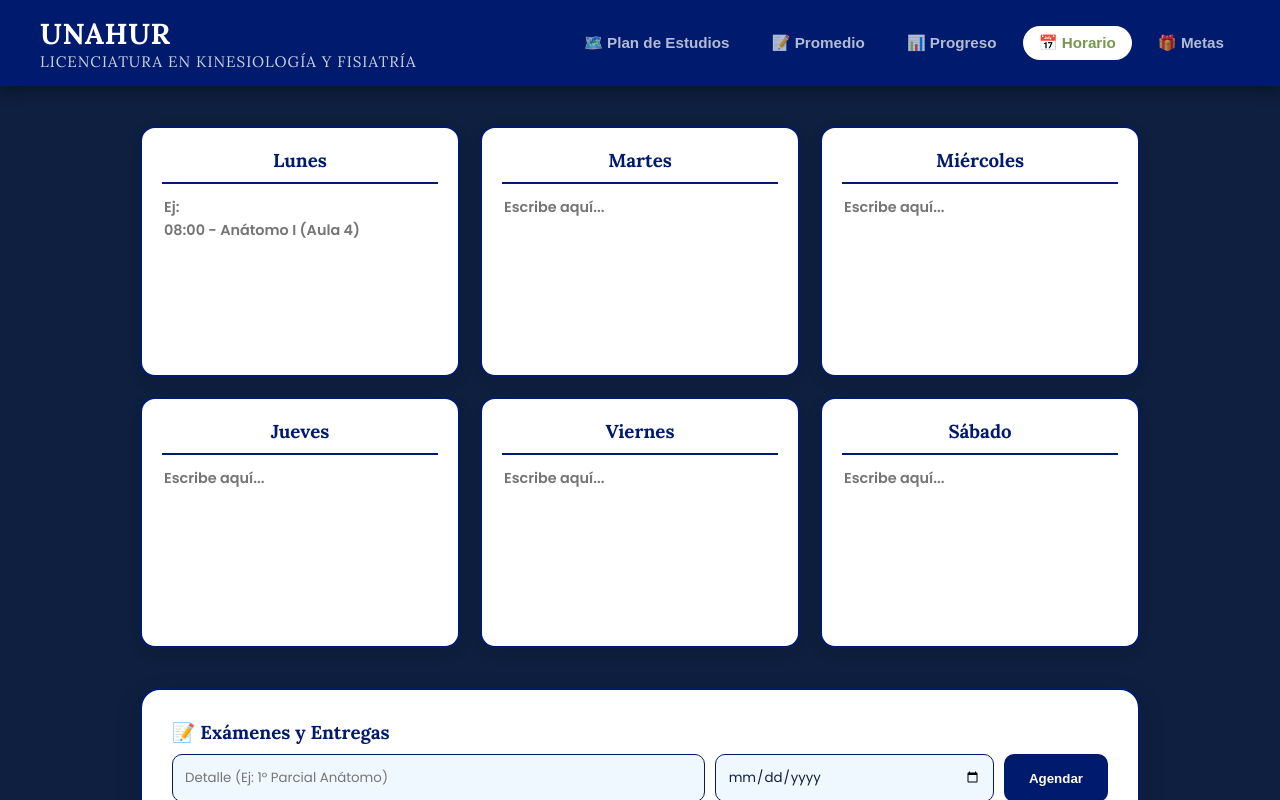
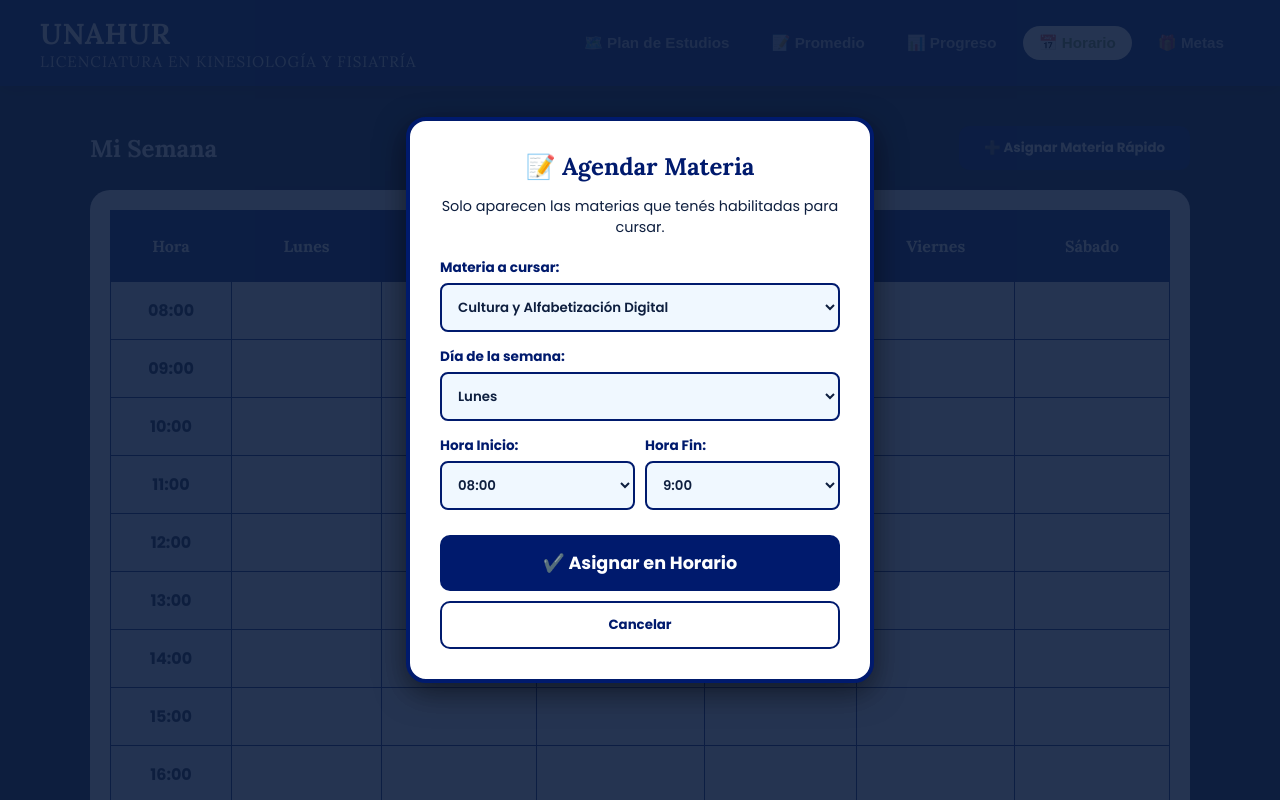
Before and after one commit to romazoud/plan-kinesiologia, a plain HTML site: page index.html in a window 1280 px wide. Both pictures are taken after a click on the button "📅 Horario". Shown: the top 800 px of the page. Drawn offline with nearby package versions, Linux system fonts and the light colour scheme.

Commit message:
Update index.html

```diff
--- a/index.html
+++ b/index.html
@@ -79,7 +79,7 @@
   .course.enabled:hover { transform: translateY(-3px); z-index: 10; background-color: #f0f8ff; box-shadow: 0 4px 10px rgba(0,0,0,0.1); }
 
   .course.completed {
-    opacity: 1; filter: none; border-color: #7a9650; background-color: #304b04; color: #000000; text-decoration: none;
+    opacity: 1; filter: none; border-color: #7a9650; background-color: #7a9650; color: #ffffff; text-decoration: none;
   }
   .course.completed::after {
     content: '⚽'; position: absolute; top: -10px; right: -10px; background: #ffffff; color: transparent;
@@ -97,7 +97,7 @@
 
   /* --- NOTAS --- */
   #view-grades { max-width: 800px; margin: 0 auto; }
-  .average-card { background: #304b04; color: #ffffff; padding: 30px; border-radius: 15px; text-align: center; margin-bottom: 30px; }
+  .average-card { background: #7a9650; color: #ffffff; padding: 30px; border-radius: 15px; text-align: center; margin-bottom: 30px; }
   .average-card h2 { color: #ffffff; margin-top: 0;}
   .average-card .big-number { font-size: 3.5rem; font-weight: 900; margin: 10px 0; }
   .grade-row { display: flex; justify-content: space-between; align-items: center; padding: 15px; border-bottom: 1px dashed rgba(14,31,63,0.3); }
@@ -113,7 +113,7 @@
   .pc-label { font-size: 0.8rem; letter-spacing: 1px; opacity: 0.8; }
 
   .stat-card {
-    background: #304b04; color: #ffffff; padding: 20px; border-radius: 15px; width: 150px;
+    background: #7a9650; color: #ffffff; padding: 20px; border-radius: 15px; width: 150px;
     text-align: center; border: 2px solid #7a9650; display: flex; flex-direction: column; justify-content: center; box-shadow: 0 5px 15px rgba(0,0,0,0.1);
   }
   .stat-val { font-size: 2.5rem; font-weight: 700; color: #ffffff; }
@@ -125,18 +125,57 @@
   .plan-card.planned { background: #001a6d; color: #ffffff; border-style: solid; border-color: #001a6d; }
   .plan-card.planned::after { content: '⚽'; position: absolute; top: -12px; right: -8px; font-size: 1.5rem; }
 
-  /* --- HORARIO Y EXÁMENES --- */
-  #view-schedule { max-width: 1000px; margin: 0 auto; padding-bottom: 50px; }
-  .schedule-grid { display: grid; grid-template-columns: repeat(auto-fit, minmax(250px, 1fr)); gap: 20px; margin-bottom: 40px; }
-  .day-card { background: #ffffff; border: 2px solid #001a6d; border-radius: 15px; padding: 20px; transition: transform 0.2s; box-shadow: 0 5px 15px rgba(0,0,0,0.1); }
-  .day-card:hover { transform: translateY(-3px); }
-  .day-card h3 { color: #001a6d; border-bottom: 2px solid #001a6d; padding-bottom: 10px; text-align: center; margin-top: 0; }
-  .day-textarea { width: 100%; height: 150px; border: none; resize: none; font-family: 'Poppins', sans-serif; font-size: 0.9rem; font-weight: 600; color: #0e1f3f; outline: none; background: transparent; line-height: 1.6; }
+  /* --- HORARIO (ESTILO GRILLA) --- */
+  #view-schedule { max-width: 1100px; margin: 0 auto; padding-bottom: 50px; }
+  .table-container {
+    background: #ffffff; padding: 20px; border-radius: 20px;
+    box-shadow: 0 10px 30px rgba(0,0,0,0.2); overflow-x: auto;
+  }
+  .schedule-table { width: 100%; border-collapse: collapse; color: #0e1f3f; min-width: 700px; }
+  .schedule-table th, .schedule-table td { border: 1px solid #001a6d; padding: 0; text-align: center; height: 50px; }
+  .schedule-table th { background: #001a6d; color: #ffffff; font-family: 'Lora', serif; padding: 10px; font-weight: 700; }
+  .hour-col { background: #f0f8ff; font-weight: 700; width: 100px; color: #0e1f3f; }
 
+  .schedule-input {
+    width: 100%; height: 100%; border: none; outline: none; background: transparent;
+    padding: 5px; font-family: 'Poppins', sans-serif; text-align: center; color: #0e1f3f;
+    resize: none; font-size: 0.85rem; box-sizing: border-box; font-weight: 600;
+  }
+  .schedule-input:focus { background: #f0f8ff; }
+
+  /* ESTILO PARA HORARIOS OCUPADOS (VERDE OSCURO) */
+  .occupied-cell {
+    background-color: #7a9650 !important;
+    color: #ffffff !important;
+    font-weight: 700;
+  }
+
+  /* --- MODAL PARA AGENDAR HORARIO --- */
+  .schedule-modal-overlay {
+    position: fixed; top: 0; left: 0; width: 100%; height: 100%;
+    background: rgba(14, 31, 63, 0.9); z-index: 2000;
+    display: none; justify-content: center; align-items: center;
+    animation: fadeIn 0.3s ease;
+  }
+  .schedule-modal-content {
+    background: #ffffff; color: #0e1f3f; padding: 30px; border-radius: 20px;
+    max-width: 90%; width: 400px; text-align: center;
+    border: 4px solid #001a6d; box-shadow: 0 10px 30px rgba(0,0,0,0.5);
+  }
+  .schedule-modal-content select {
+    width: 100%; padding: 12px; margin-bottom: 15px; border-radius: 8px;
+    border: 2px solid #001a6d; font-family: 'Poppins', sans-serif;
+    background: #f0f8ff; color: #0e1f3f; font-weight: 600; outline: none;
+  }
+  .schedule-modal-content label { display: block; text-align: left; font-size: 0.85rem; font-weight: bold; margin-bottom: 5px; color: #001a6d;}
+
+  /* --- EXÁMENES Y METAS --- */
   .add-exam-box { display: flex; gap: 10px; margin-bottom: 20px; flex-wrap: wrap; }
   .input-exam, .input-reward { flex: 1; min-width: 200px; padding: 12px; border: 1px solid #001a6d; border-radius: 10px; outline: none; background: #f0f8ff; color: #0e1f3f; font-family: 'Poppins', sans-serif; }
-  .btn-add { background: #001a6d; color: #ffffff; border: none; padding: 12px 25px; border-radius: 10px; font-weight: 700; cursor: pointer; transition: 0.3s; }
-  .btn-add:hover { opacity: 0.8; }
+  .btn-add { background: #001a6d; color: #ffffff; border: none; padding: 12px 25px; border-radius: 10px; font-weight: 700; cursor: pointer; transition: 0.3s; font-family: 'Poppins', sans-serif;}
+  .btn-add:hover { opacity: 0.8; transform: translateY(-2px); }
+  .btn-close { background: transparent; border: 2px solid #001a6d; color: #001a6d; width: 100%; margin-top: 10px; }
+  .btn-close:hover { background: #001a6d; color: #ffffff; }
 
   .exam-list { display: flex; flex-direction: column; gap: 10px; }
   .exam-item { display: flex; justify-content: space-between; align-items: center; padding: 15px 20px; background: #f0f8ff; border-left: 4px solid #001a6d; border-radius: 10px; }
@@ -158,6 +197,40 @@
   </style>
 </head>
 <body>
+
+  <div id="scheduleModal" class="schedule-modal-overlay">
+    <div class="schedule-modal-content">
+      <h2 style="color: #001a6d; margin-top:0;">📝 Agendar Materia</h2>
+      <p style="font-size: 0.9rem; margin-bottom: 20px; color:#0e1f3f;">Solo aparecen las materias que tenés habilitadas para cursar.</p>
+
+      <label>Materia a cursar:</label>
+      <select id="schSubject"></select>
+
+      <label>Día de la semana:</label>
+      <select id="schDay">
+        <option value="lunes">Lunes</option>
+        <option value="martes">Martes</option>
+        <option value="miercoles">Miércoles</option>
+        <option value="jueves">Jueves</option>
+        <option value="viernes">Viernes</option>
+        <option value="sabado">Sábado</option>
+      </select>
+
+      <div style="display:flex; gap:10px;">
+        <div style="flex:1;">
+          <label>Hora Inicio:</label>
+          <select id="schStart"></select>
+        </div>
+        <div style="flex:1;">
+          <label>Hora Fin:</label>
+          <select id="schEnd"></select>
+        </div>
+      </div>
+
+      <button class="btn-add" style="width: 100%; padding: 15px; font-size: 1.1rem; margin-top: 10px;" onclick="saveToSchedule()">✔️ Asignar en Horario</button>
+      <button class="btn-add btn-close" onclick="closeScheduleModal()">Cancelar</button>
+    </div>
+  </div>
 
   <header>
     <div class="logo-container">
@@ -267,17 +340,31 @@
       </div>
 
       <div id="view-schedule" class="view-section">
-        <div class="schedule-grid">
-          <div class="day-card"><h3>Lunes</h3><textarea class="day-textarea" data-day="lunes" placeholder="Ej:&#10;08:00 - Anátomo I (Aula 4)"></textarea></div>
-          <div class="day-card"><h3>Martes</h3><textarea class="day-textarea" data-day="martes" placeholder="Escribe aquí..."></textarea></div>
-          <div class="day-card"><h3>Miércoles</h3><textarea class="day-textarea" data-day="miercoles" placeholder="Escribe aquí..."></textarea></div>
-          <div class="day-card"><h3>Jueves</h3><textarea class="day-textarea" data-day="jueves" placeholder="Escribe aquí..."></textarea></div>
-          <div class="day-card"><h3>Viernes</h3><textarea class="day-textarea" data-day="viernes" placeholder="Escribe aquí..."></textarea></div>
-          <div class="day-card"><h3>Sábado</h3><textarea class="day-textarea" data-day="sabado" placeholder="Escribe aquí..."></textarea></div>
+        <div style="display: flex; justify-content: space-between; align-items: center; margin-bottom: 20px;">
+          <h3 style="margin: 0; color: #ffffff; font-family: 'Lora', serif; font-size: 1.5rem;">Mi Semana</h3>
+          <button class="btn-add" onclick="openScheduleModal()">➕ Asignar Materia Rápido</button>
         </div>
 
-        <div class="panel-box exams-container">
-          <h3>📝 Exámenes y Entregas</h3>
+        <div class="table-container">
+          <table class="schedule-table">
+            <thead>
+              <tr>
+                <th class="hour-col">Hora</th>
+                <th>Lunes</th>
+                <th>Martes</th>
+                <th>Miércoles</th>
+                <th>Jueves</th>
+                <th>Viernes</th>
+                <th>Sábado</th>
+              </tr>
+            </thead>
+            <tbody id="scheduleBody">
+            </tbody>
+          </table>
+        </div>
+
+        <div class="panel-box exams-container" style="margin-top: 30px;">
+          <h3 style="margin-top:0;">📝 Exámenes y Entregas</h3>
           <div class="add-exam-box">
             <input type="text" id="examName" class="input-exam" placeholder="Detalle (Ej: 1° Parcial Anátomo)">
             <input type="date" id="examDate" class="input-exam" style="flex: 0.5;">
@@ -288,7 +375,7 @@
       </div>
 
       <div id="view-rewards" class="view-section panel-box">
-        <h3 style="text-align:center;">✨ Mis Objetivos y Premios</h3>
+        <h3 style="text-align:center; margin-top:0;">✨ Mis Objetivos y Premios</h3>
         <div class="add-reward-box">
           <input type="text" id="goalInput" class="input-reward" placeholder="Objetivo (ej: Final de Fisiopatología)">
           <input type="text" id="prizeInput" class="input-reward" placeholder="Premio (ej: Día de Spa)">
@@ -305,12 +392,89 @@
     const plannerGrid = document.getElementById('plannerGrid');
     const rewardList = document.getElementById('rewardList');
     const examList = document.getElementById('examList');
+    const scheduleBody = document.getElementById('scheduleBody');
 
     let gradesData = JSON.parse(localStorage.getItem('kinesioNotas') || '{}');
     let plannedData = JSON.parse(localStorage.getItem('kinesioPlanificadas') || '{}');
     let rewardsData = JSON.parse(localStorage.getItem('kinesioPremios') || '[]');
-    let scheduleData = JSON.parse(localStorage.getItem('kinesioHorario') || '{}');
     let examsData = JSON.parse(localStorage.getItem('kinesioExamenes') || '[]');
+    let tableData = JSON.parse(localStorage.getItem('kinesioTabla') || '{}');
+
+    const horas = ["08:00", "09:00", "10:00", "11:00", "12:00", "13:00", "14:00", "15:00", "16:00", "17:00", "18:00", "19:00", "20:00", "21:00", "22:00", "23:00"];
+    const dias = ["lunes", "martes", "miercoles", "jueves", "viernes", "sabado"];
+
+    // --- LÓGICA DE LA TABLA DE HORARIOS ---
+    function buildSchedule() {
+      scheduleBody.innerHTML = '';
+      horas.forEach(h => {
+        const row = document.createElement('tr');
+        row.innerHTML = `<td class="hour-col">${h}</td>`;
+        dias.forEach(d => {
+          const cellId = `${d}-${h}`;
+          const content = tableData[cellId] || "";
+          const occupiedClass = content.trim() !== "" ? "occupied-cell" : "";
+          row.innerHTML += `<td><textarea class="schedule-input ${occupiedClass}" data-id="${cellId}" oninput="saveTableCell(this)">${content}</textarea></td>`;
+        });
+        scheduleBody.appendChild(row);
+      });
+    }
+
+    function saveTableCell(el) {
+      tableData[el.dataset.id] = el.value;
+      localStorage.setItem('kinesioTabla', JSON.stringify(tableData));
+      if (el.value.trim() !== '') el.classList.add('occupied-cell');
+      else el.classList.remove('occupied-cell');
+    }
+
+    // --- LÓGICA DEL POP-UP ---
+    function initScheduleModal() {
+      const startSel = document.getElementById('schStart');
+      const endSel = document.getElementById('schEnd');
+      startSel.innerHTML = ''; endSel.innerHTML = '';
+
+      horas.forEach((h, index) => {
+        startSel.innerHTML += `<option value="${index}">${h}</option>`;
+        let endHour = parseInt(h.split(':')[0]) + 1;
+        endSel.innerHTML += `<option value="${index + 1}">${endHour}:00</option>`;
+      });
+    }
+
+    function openScheduleModal() {
+      const selectSubject = document.getElementById('schSubject');
+      selectSubject.innerHTML = '';
+      const enabledCourses = document.querySelectorAll('.course.enabled:not(.completed)');
+
+      if(enabledCourses.length === 0) {
+        selectSubject.innerHTML = '<option value="">No hay materias disponibles</option>';
+      } else {
+        enabledCourses.forEach(c => {
+          selectSubject.innerHTML += `<option value="${c.textContent}">${c.textContent}</option>`;
+        });
+      }
+      document.getElementById('scheduleModal').style.display = 'flex';
+    }
+
+    function closeScheduleModal() {
+      document.getElementById('scheduleModal').style.display = 'none';
+    }
+
+    function saveToSchedule() {
+      const subject = document.getElementById('schSubject').value;
+      const day = document.getElementById('schDay').value;
+      const startIdx = parseInt(document.getElementById('schStart').value);
+      const endIdx = parseInt(document.getElementById('schEnd').value);
+
+      if(!subject) { alert("Primero debes seleccionar una materia."); return; }
+      if(startIdx >= endIdx) { alert("La hora de fin debe ser posterior a la hora de inicio."); return; }
+
+      for(let i = startIdx; i < endIdx; i++) {
+        let cellId = `${day}-${horas[i]}`;
+        tableData[cellId] = subject;
+      }
+      localStorage.setItem('kinesioTabla', JSON.stringify(tableData));
+      buildSchedule();
+      closeScheduleModal();
+    }
 
     function switchTab(tabName) {
       document.querySelectorAll('.view-section').forEach(el => el.classList.remove('active'));
@@ -320,7 +484,7 @@
       if (tabName === 'map') { document.getElementById('view-map').classList.add('active'); tabs[0].classList.add('active'); }
       else if (tabName === 'grades') { document.getElementById('view-grades').classList.add('active'); tabs[1].classList.add('active'); renderGrades(); }
       else if (tabName === 'stats') { document.getElementById('view-stats').classList.add('active'); tabs[2].classList.add('active'); renderStatsAndPlanner(); }
-      else if (tabName === 'schedule') { document.getElementById('view-schedule').classList.add('active'); tabs[3].classList.add('active'); renderExams(); }
+      else if (tabName === 'schedule') { document.getElementById('view-schedule').classList.add('active'); tabs[3].classList.add('active'); renderExams(); openScheduleModal(); }
       else if (tabName === 'rewards') { document.getElementById('view-rewards').classList.add('active'); tabs[4].classList.add('active'); renderRewards(); }
     }
 
@@ -398,18 +562,6 @@
            card.classList.toggle('planned'); saveProgress();
         };
         plannerGrid.appendChild(card);
-      });
-    }
-
-    /* --- HORARIO --- */
-    function loadSchedule() {
-      document.querySelectorAll('.day-textarea').forEach(ta => {
-        const day = ta.dataset.day;
-        if (scheduleData[day]) { ta.value = scheduleData[day]; }
-        ta.addEventListener('input', (e) => {
-          scheduleData[day] = e.target.value;
-          localStorage.setItem('kinesioHorario', JSON.stringify(scheduleData));
-        });
       });
     }
 
@@ -495,7 +647,12 @@
       course.addEventListener('mouseleave', () => courses.forEach(c => c.classList.remove('is-unlocked')));
     });
 
-    window.onload = () => { loadProgress(); updateStates(); loadSchedule(); };
+    window.onload = () => {
+      loadProgress();
+      updateStates();
+      buildSchedule();
+      initScheduleModal();
+    };
   </script>
 </body>
 </html>
```
